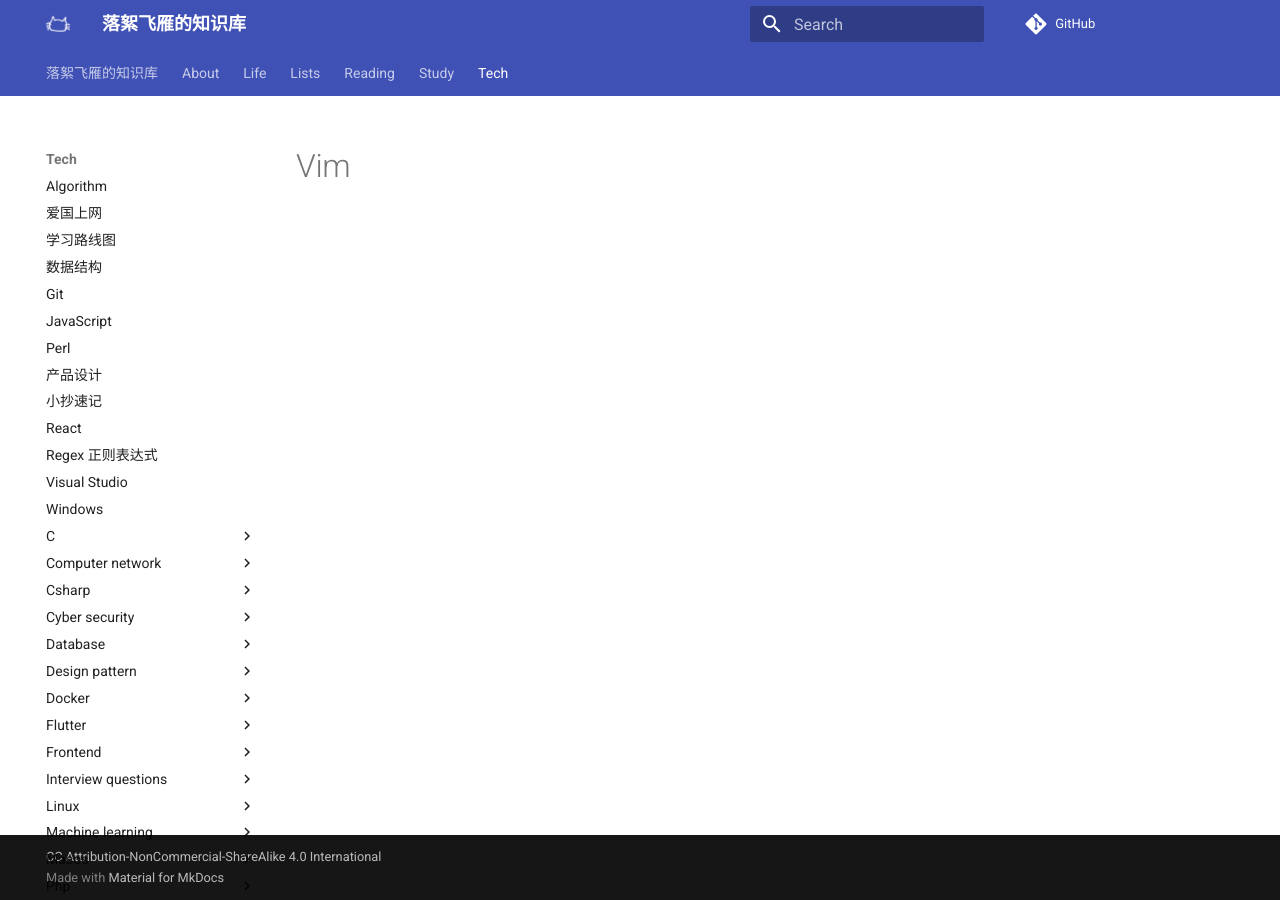
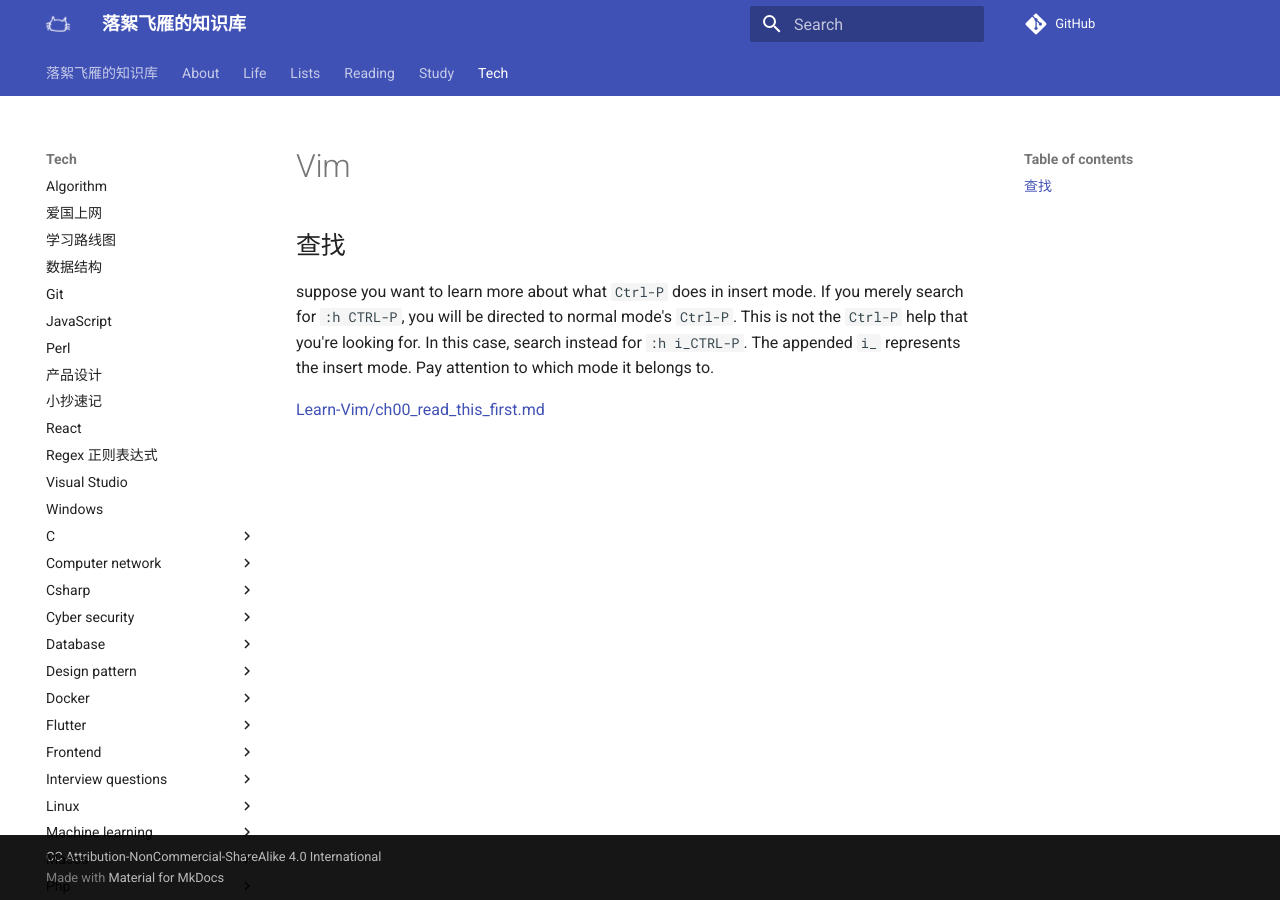
Before and after one commit to luoxufeiyan/wiki.luoxufeiyan.com, an MkDocs documentation site: the page built from docs/tech/vim/vim.md, in a window 1280 px wide. Built offline with MkDocs 1.6.1 and Material for MkDocs 9.7.7, drawn with Linux system fonts in a browser that asks for light colours; comment, search, counter and statistics services are not loaded.

Commit message:
update vim

```diff
--- a/docs/tech/vim/vim.md
+++ b/docs/tech/vim/vim.md
@@ -1 +1,7 @@
 # Vim
+
+## 查找
+
+suppose you want to learn more about what `Ctrl-P` does in insert mode. If you merely search for `:h CTRL-P`, you will be directed to normal mode's `Ctrl-P`. This is not the `Ctrl-P` help that you're looking for. In this case, search instead for `:h i_CTRL-P`. The appended `i_` represents the insert mode. Pay attention to which mode it belongs to.
+
+[Learn-Vim/ch00_read_this_first.md](https://github.com/iggredible/Learn-Vim/blob/master/ch00_read_this_first.md)
```
